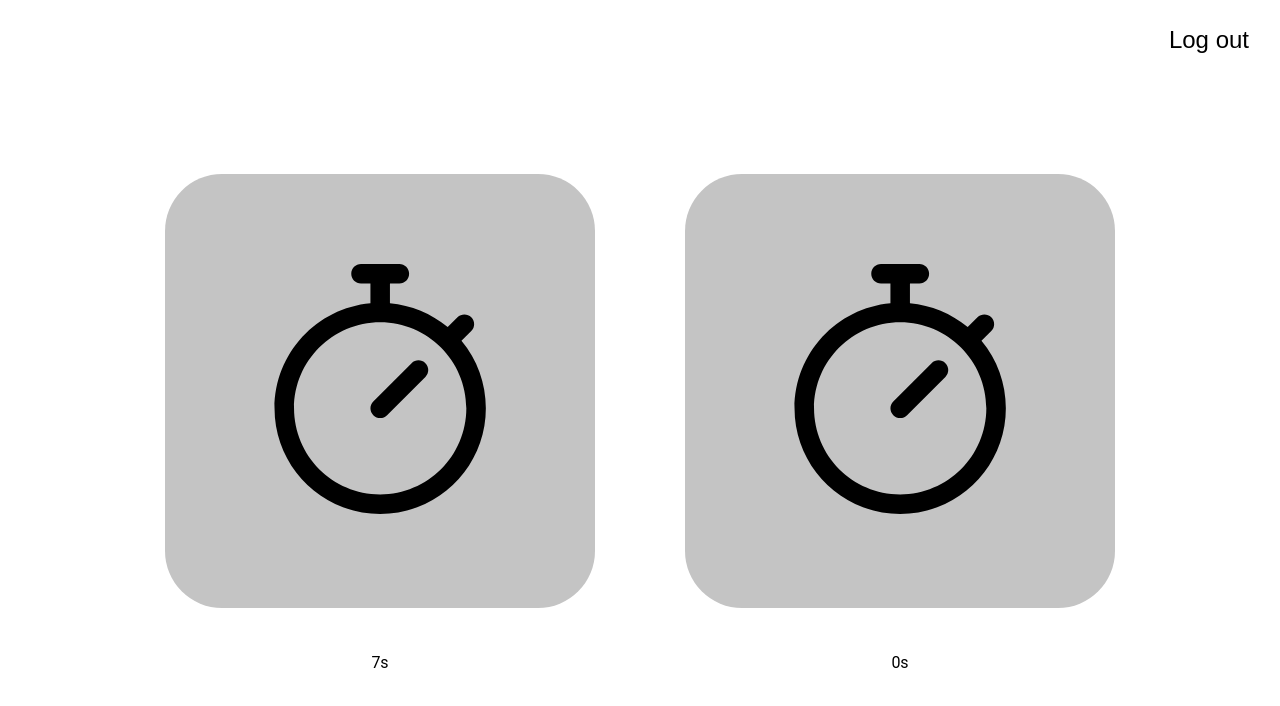
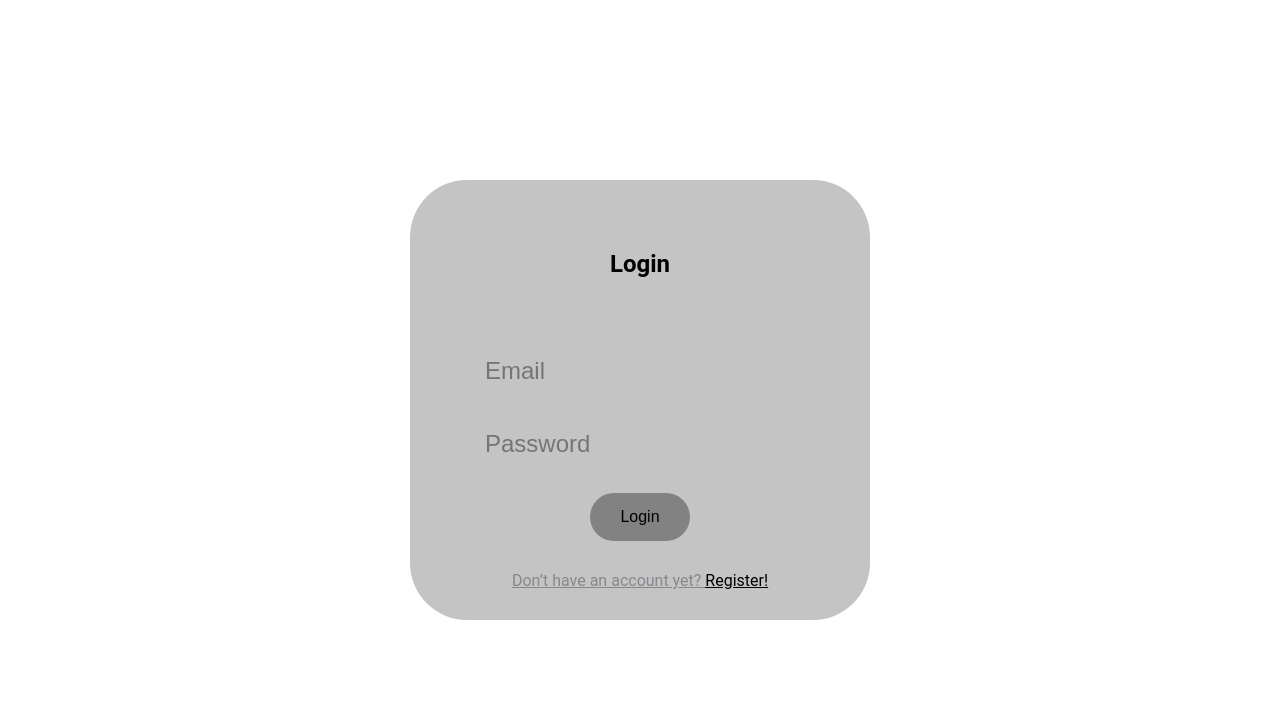
Before and after one commit to Nazar-Sch/timer-app, a React (Create React App) app: page /login in a window 1280 px wide. Before the commit this address led to /. Shown: the top 706 px of the page. Built offline with nearby package versions, Linux system fonts and the light colour scheme; no server answers; sample sign-in values are in the browser's storage.

Commit message:
refactor: change unusable components. add styled components

```diff
--- a/src/components/button/index.tsx
+++ /dev/null
@@ -1,25 +0,0 @@
-import React from 'react'
-import styled from 'styled-components'
-
-const ButtonItem = styled.button`
-  padding-top: 15px;
-  padding-left: 30px;
-  padding-bottom: 15px;
-  padding-right: 30px;
-  background-color: #828282;
-  border-radius: 63px;
-  border: 0;
-  font-size: 16px;
-  cursor: pointer;
-`
-
-interface IButtonProps {
-  title: string,
-  handleClick?: (event: any) => Promise<void>,
-}
-
-const Button: React.FC<IButtonProps> = ({ title }) => (
-  <ButtonItem type="submit">{title}</ButtonItem>
-)
-
-export default Button
--- a/src/components/input/index.tsx
+++ /dev/null
@@ -1,33 +0,0 @@
-import React from 'react'
-import styled from 'styled-components'
-
-const InputItem = styled.input`
-  border: 0;
-  display: block;
-  &:focus {
-    outline: none;
-    border-bottom: 1px solid black;
-  }
-  box-sizing: border-box;
-  font-size: 24px;
-  background-color:#C4C4C4;
-  margin-bottom: 25px;
-  padding: 10px;
-`
-
-interface IInputProp {
-  placeholder: string,
-  handleSetValue?: (value: string) => void,
-  name: string,
-}
-
-const Input: React.FC<IInputProp> = ({ placeholder, name }) => {
-
-  return (
-    <InputItem
-      placeholder={placeholder}
-      name={name}
-    />
-)}
-
-export default Input
--- a/src/components/styled/index.tsx
+++ b/src/components/styled/index.tsx
@@ -54,3 +54,36 @@ export const Form = styled.form`
   justify-content: center;
   align-items: center;
 `
+
+export const Title = styled.h2`
+  padding-top: 50px;
+  padding-left: 200px;
+  padding-right: 200px;
+  padding-bottom: 50px;
+`
+
+export const Input= styled.input`
+  border: 0;
+  display: block;
+  &:focus {
+    outline: none;
+    border-bottom: 1px solid black;
+  }
+  box-sizing: border-box;
+  font-size: 24px;
+  background-color:#C4C4C4;
+  margin-bottom: 25px;
+  padding: 10px;
+`
+
+export const ButtonSubmit = styled.button`
+  padding-top: 15px;
+  padding-left: 30px;
+  padding-bottom: 15px;
+  padding-right: 30px;
+  background-color: #828282;
+  border-radius: 63px;
+  border: 0;
+  font-size: 16px;
+  cursor: pointer;
+`
--- a/src/components/title/index.tsx
+++ /dev/null
@@ -1,21 +0,0 @@
-import React from 'react'
-import styled from 'styled-components'
-
-const TitleItem = styled.h2`
-  padding-top: 50px;
-  padding-left: 200px;
-  padding-right: 200px;
-  padding-bottom: 50px;
-`
-
-interface ITitleProps {
-  title: string,
-}
-
-const Title: React.FC<ITitleProps> = ({ title }) => (
-  <TitleItem>
-    {title}
-  </TitleItem>
-)
-
-export default Title
--- a/src/pages/login.tsx
+++ b/src/pages/login.tsx
@@ -1,12 +1,9 @@
-import React, { useCallback, useContext, useEffect } from 'react'
+import React, { useCallback, useContext } from 'react'
 import { Redirect, withRouter } from 'react-router-dom';
 
 import { AuthContext } from '../components/context/authContext';
-import { Form, Layout, Wrapper } from '../components/styled';
-import Button from '../components/button';
+import { Form, Layout, Wrapper, Title, Input, ButtonSubmit } from '../components/styled';
 import Footer from '../components/footer';
-import Input from '../components/input';
-import Title from '../components/title';
 import fire from '../fire'
 
 const LoginPage = ({ history }) => {
@@ -26,19 +23,17 @@ const LoginPage = ({ history }) => {
     [history]
   );
 
-  const { currentUser } = useContext(AuthContext)
+  const { user } = useContext(AuthContext)
 
-  if (currentUser) {
+  if (user) {
     return <Redirect to="/" />
   }
 
   return (
-    // context
-    <>
     <Layout>
       <Wrapper>
         <Form onSubmit={handleLogin}>
-            <Title title={'Login'} />
+          <Title>Login</Title>
           <Input
             placeholder="Email"
             name="email"
@@ -47,13 +42,12 @@ const LoginPage = ({ history }) => {
             placeholder="Password"
             name="password"
           />
-            <Button title="Login"/>
+          <ButtonSubmit type="submit">Login</ButtonSubmit>
 
         </Form>
         <Footer text='Don’t have an account yet? ' linkText="Register!" url="/sign" />
       </Wrapper>
     </Layout>
-    </>
   )
 }
 
--- a/src/pages/private.tsx
+++ b/src/pages/private.tsx
@@ -1,4 +1,4 @@
-import React, { useContext, useEffect } from 'react'
+import React, { useContext } from 'react'
 import { Route, Redirect } from "react-router-dom"
 import { AuthContext } from '../components/context/authContext';
 
--- a/src/pages/sign.tsx
+++ b/src/pages/sign.tsx
@@ -1,11 +1,8 @@
-import React, { useCallback, useContext, useEffect } from 'react'
+import React, { useCallback } from 'react'
 import { withRouter } from "react-router";
 
-import Button from '../components/button';
 import Footer from '../components/footer';
-import Input from '../components/input';
-import { Form, Layout, Wrapper } from '../components/styled';
-import Title from '../components/title';
+import { Form, Layout, Wrapper, Title, Input, ButtonSubmit } from '../components/styled';
 import fire, { db } from '../fire';
 
 const SignPage = ({ history }) => {
@@ -41,7 +38,7 @@ const SignPage = ({ history }) => {
     <Layout>
       <Wrapper>
         <Form onSubmit={handleSignUp}>
-          <Title title="Sign" />
+          <Title>Sign</Title>
           <Input
             placeholder="Email"
             name="email"
@@ -58,7 +55,7 @@ const SignPage = ({ history }) => {
             placeholder="Lastname"
             name="lastname"
           />
-          <Button title="Sign"/>
+          <ButtonSubmit type="submit">Sign</ButtonSubmit>
         </Form>
         <Footer text='Don’t have an account yet? ' linkText="Login!" url="/login" />
       </Wrapper>
--- a/src/pages/timer.tsx
+++ b/src/pages/timer.tsx
@@ -1,13 +1,10 @@
 import React, { useState, useContext } from 'react'
 import styled from 'styled-components'
-import { Link } from 'react-router-dom'
 
 import { Wrapper, Layout, TimeWrapper, LogOutBtn } from '../components/styled'
-import { AuthContext } from '../components/context/authContext'
 import fire, { db } from '../fire'
 
 //TODO: Refactor styled
-//TODO: Add check logged user
 const ImageWrapper = styled.div`
   padding: 90px;
 `
@@ -19,19 +16,13 @@ const Image = styled.img`
 
 const MinutesWrapper = styled.div``
 
-interface ITimerProps {
-  usersUid?: string | string[],
-}
-
-const Timer: React.FC<ITimerProps> = ({ usersUid }) => {
+const Timer: React.FC = () => {
   const [isMobile, setIsMobile] = useState(false)
   const [desktopTime, setDesktopTime] = useState(0)
   const [mobileTime, setMobileTime] = useState(0)
 
-  const auth = useContext(AuthContext)
   const user = fire.auth().currentUser
   const usersRef = db.ref(`users/${user.uid}`)
-  console.log(usersRef)
 
   React.useEffect(() => {
     if (window.innerWidth < 800) {
@@ -60,13 +51,9 @@ const Timer: React.FC<ITimerProps> = ({ usersUid }) => {
 
   }, [desktopTime, mobileTime])
 
-  const handleLogOut = () => {
-    fire.auth().signOut()
-  }
-
   return (
     <Layout isMobile={isMobile}>
-      <LogOutBtn onClick={() => handleLogOut()}>Log out</LogOutBtn>
+      <LogOutBtn onClick={() => fire.auth().signOut()}>Log out</LogOutBtn>
       <TimeWrapper>
         <Wrapper>
           <ImageWrapper>
```
Lines whose indentation alone changed are shown as unchanged.
